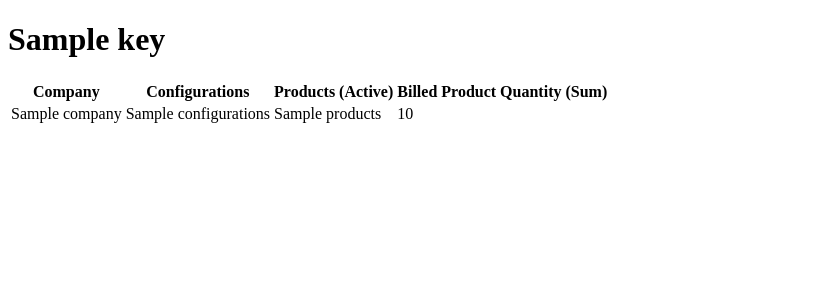
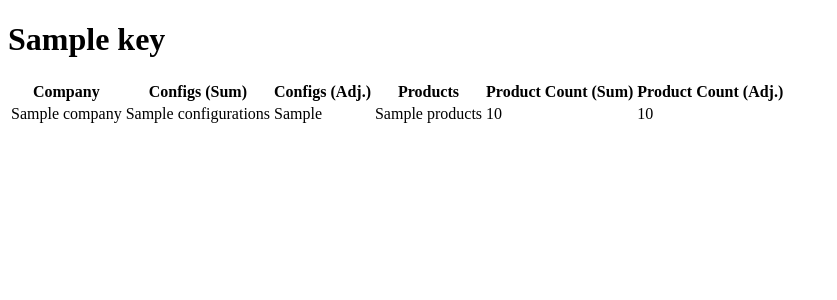
Before and after one commit to openspork/phoneboi, a Flask app: template templates/index.html in a window 1280 px wide. Shown: the top 300 px of the page, without its empty margins (0-837 px from the left). Run offline with Flask 2, Linux system fonts and the light colour scheme; the template is opened without the code that fills it: most values are stand-ins (such as "Sample title", 1, 10 or a date in 2020); parts of the project's set-up code (start-up, migrations or seed data) failed here and were passed over.

Commit message:
showing adjusted + sums

```diff
--- a/app.py
+++ b/app.py
@@ -9,8 +9,8 @@ app = Flask(__name__)
 products = {}
 
 products["phones"] = { "agreement_name":"ITSG - VOIP", "product_identifier":"VOIP - User Licenses", "configuration_type":"Managed Phone" }
-products["workstations"] = { "agreement_name":"MSP%", "product_identifier":"Add Workstations - Pro", "configuration_type":"Managed Workstation" }
-products["servers"] = { "agreement_name":"MSP%", "product_identifier":"Add Servers - Pro", "configuration_type":"Managed Server" }
+products["workstations"] = { "agreement_name":"MSP%", "product_identifier":"Add Workstations%", "configuration_type":"Managed Workstation" }
+products["servers"] = { "agreement_name":"MSP%", "product_identifier":"Add Servers%", "configuration_type":"Managed Server" }
 
 for key, val in products.items():
 
--- a/templates/index.html
+++ b/templates/index.html
@@ -9,17 +9,19 @@
 		<h1>{{ key }}</h1>
 		<table>
 			<th>Company</th>
-			<th>Configurations</th>
-			<th>Products (Active)</th>
-			<th>Billed Product Quantity (Sum)</th>
-
-
+			<th>Configs (Sum)</th>
+			<th>Configs (Adj.)</th>
+			<th>Products</th>
+			<th>Product Count (Sum)</th>
+			<th>Product Count (Adj.)</th>
 			{% for company in val %}
 				<tr>
 					<td>{{ company["name"] }}</td>
 					<td>{{ company["configurations"] }}</td>
+					<td>{{ company["configurations_adj"] }}</td>
 					<td>{{ company["products"] }}</td>
 					<td>{{ company ["product_sum"] }} </td>
+					<td>{{ company ["billed_sum"] }} </td>
 				</tr>
 			{% endfor %}
 		</table>
--- a/util/helpers.py
+++ b/util/helpers.py
@@ -19,7 +19,7 @@ cw_url = "https://api-na.myconnectwise.net/v4_6_release/apis/3.0"
 def execute_query(path, query, page=1, data=[]):
     # print("processing page %s" % page)
     request_text = "%s%s%s&pagesize=1000&page=%s" % (cw_url, path, query, page)
-    #print(request_text)
+    print(request_text)
     r = get(request_text, headers=auth_header)
     current_page = loads(r.text)
     # print("current page: %s" % str(current_page)[:128])
```
Also changed, not shown: util/process_api.py (+13 -4 lines).
